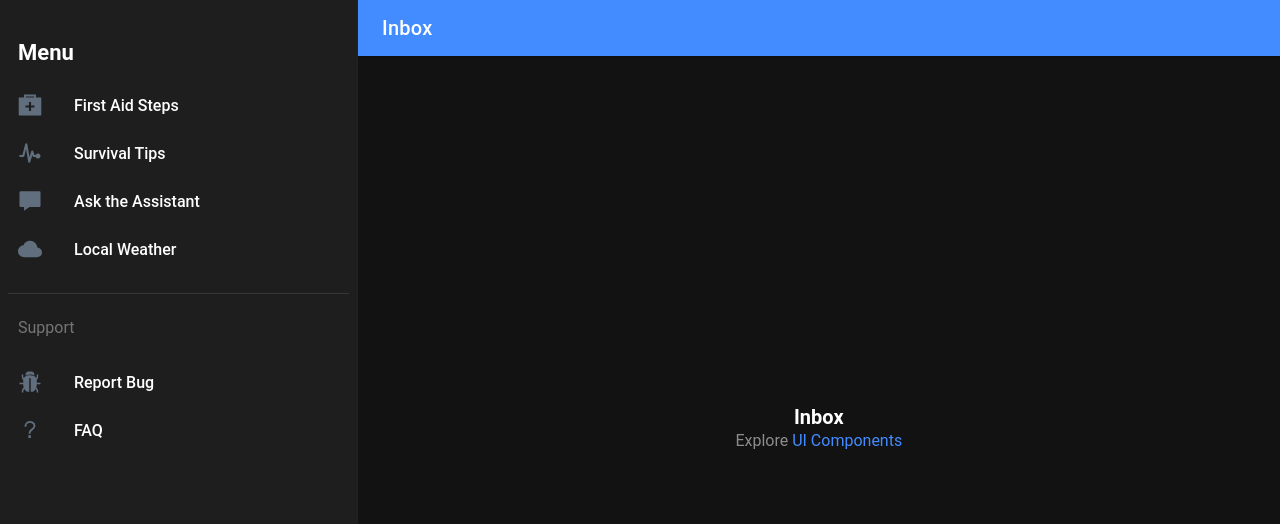
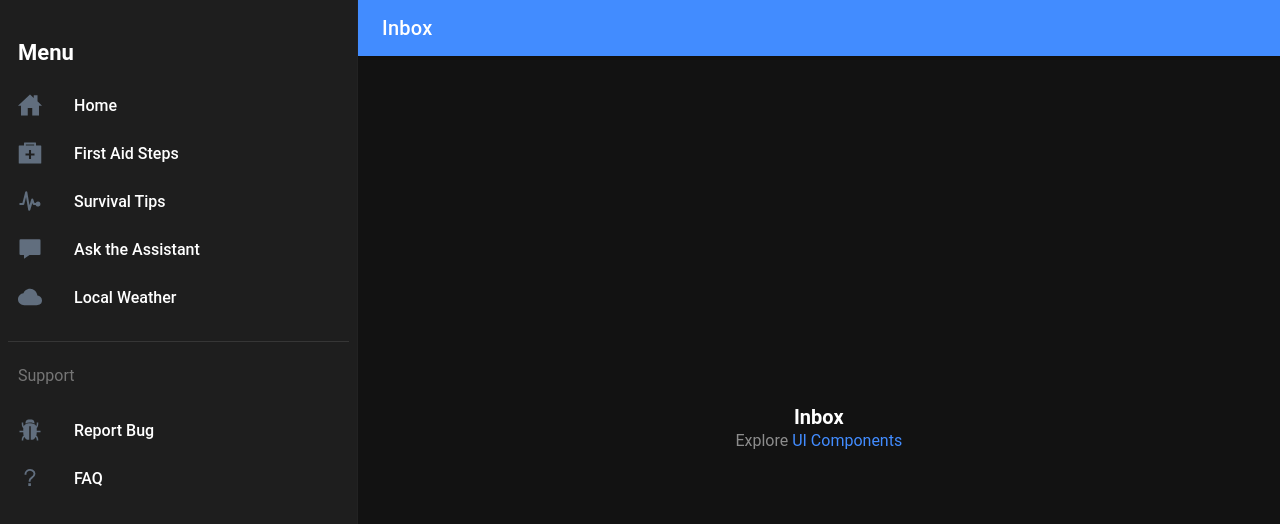
Before and after one commit to BRafters/call4code_deep_blue, a React (Create React App) app in the folder call_for_code/: page /page/Inbox in a window 1280 px wide. Shown: the top 524 px of the page. Built offline with nearby package versions, Linux system fonts and the light colour scheme.

Commit message:
Created Home Page

```diff
--- a/call_for_code/src/components/Menu.tsx
+++ b/call_for_code/src/components/Menu.tsx
@@ -12,7 +12,7 @@ import {
 
 import React from 'react';
 import { useLocation } from 'react-router-dom';
-import { helpOutline, helpSharp, bugOutline, bugSharp, cloudOutline, cloudSharp, chatboxOutline, chatboxSharp, bookmarkOutline, medkitSharp, medkitOutline, pulseOutline, pulseSharp } from 'ionicons/icons';
+import { helpOutline, helpSharp, homeOutline, homeSharp, bugOutline, bugSharp, cloudOutline, cloudSharp, chatboxOutline, chatboxSharp, bookmarkOutline, medkitSharp, medkitOutline, pulseOutline, pulseSharp } from 'ionicons/icons';
 import './Menu.css';
 
 interface AppPage {
@@ -29,6 +29,12 @@ interface Label{
 }
 
 const appPages: AppPage[] = [
+  {
+    title: 'Home',
+    url: '/page/Home',
+    iosIcon: homeOutline,
+    mdIcon: homeSharp
+  },
   {
     title: 'First Aid Steps',
     url: '/page/First Aid Steps',
```
